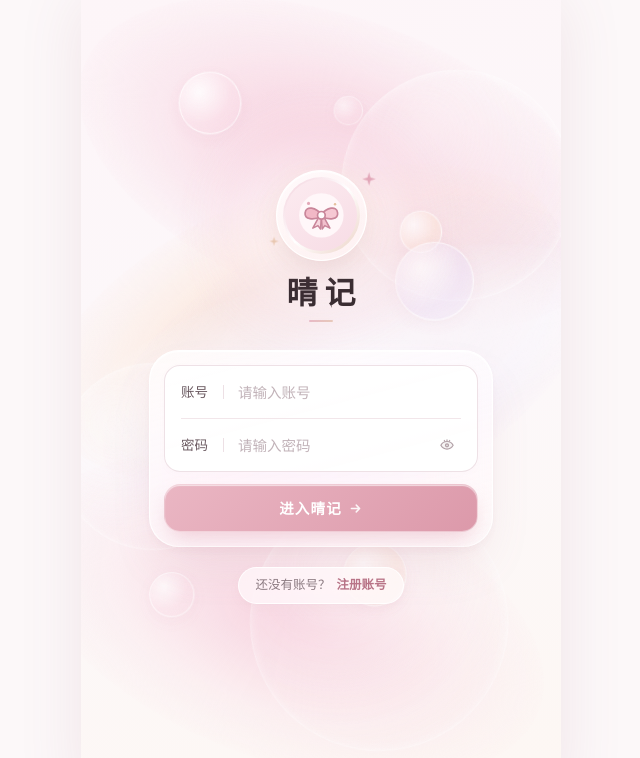
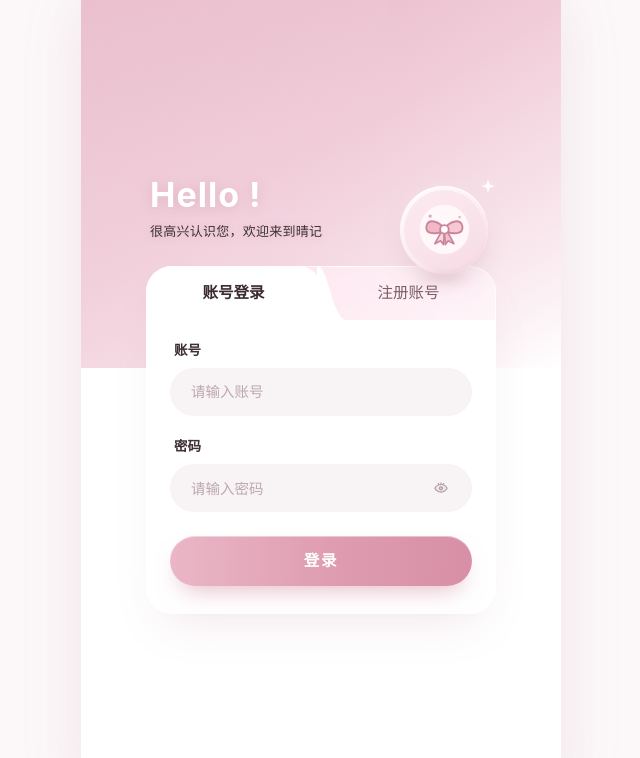
Before and after one commit to hxw-xiaoqinzhu/qingji, a Vue app in the folder frontend/: page /login in a window 1280 px wide. Shown: the top 758 px of the page, without its empty margins (319-959 px from the left). Built offline with nearby package versions, Linux system fonts and the light colour scheme; no server answers.

Commit message:
ui(login): pastel blush curved folder-tab login card with Hello greeting and perched circular avatar

```diff
--- a/frontend/src/views/LoginView.vue
+++ b/frontend/src/views/LoginView.vue
@@ -1,143 +1,166 @@
 <template>
-  <div class="relative h-full scroll-pane no-scrollbar px-6 pt-safe-screen pb-safe-sheet flex flex-col justify-center overflow-hidden">
-    <!-- Subtle Sculpted Specular Light Halo behind the Center Stage -->
-    <div
-      class="pointer-events-none absolute left-1/2 top-[28%] -translate-x-1/2 -translate-y-1/2 w-[280px] h-[280px] rounded-full login-halo"
-      aria-hidden="true"
-    />
+  <div class="login-page relative h-full scroll-pane no-scrollbar overflow-x-hidden flex flex-col">
+    <!-- Top Pale Pastel Blush-Rose Gradient Backdrop -->
+    <div class="login-hero-bg" aria-hidden="true">
+      <div class="login-hero-beam" />
+    </div>
 
-    <div class="relative z-10 w-full max-w-[344px] mx-auto -mt-6">
-      <!-- Sculpted Circular Liquid-Glass Avatar Medallion + Poised Brand Wordmark -->
-      <div class="flex flex-col items-center text-center mb-7 select-none">
-        <div class="relative mb-4">
-          <div class="login-avatar-aura" aria-hidden="true" />
-          <div class="login-avatar-shell">
-            <div class="login-avatar-ring">
-              <StudioAvatar :src="savedAvatar" :size="72" rounded-class="rounded-full" />
+    <!-- Main Centered Column -->
+    <div class="relative z-10 w-full max-w-[390px] mx-auto px-5 pt-safe-screen pb-10 flex-1 flex flex-col justify-center">
+      <!-- Top Greeting + Perched Circular Avatar Medallion -->
+      <div class="relative flex items-end justify-between px-1 pb-5 pt-4 select-none">
+        <div class="pb-1 pr-3 min-w-0">
+          <h1 class="text-[34px] font-bold tracking-[0.03em] text-white leading-none login-hello-shadow">
+            Hello !
+          </h1>
+          <p class="text-[13px] text-white/92 mt-2.5 font-medium tracking-[0.02em] login-sub-shadow">
+            很高兴认识您，欢迎来到晴记
+          </p>
         </div>
+
+        <!-- Circular Avatar Perched Elegantly Above the Right Tab -->
+        <div class="relative shrink-0 -mb-7 mr-1 z-20">
+          <div class="login-avatar-glow" aria-hidden="true" />
+          <div class="login-avatar-frame">
+            <StudioAvatar :src="savedAvatar" :size="80" rounded-class="rounded-full" />
           </div>
-          <!-- Delicate Floating Couture Sparkles -->
+          <!-- Soft Reflection Shadow on Tab Edge -->
+          <div class="login-avatar-reflection" aria-hidden="true" />
+          <!-- Tiny Floating Sparkles -->
           <svg
-            class="pointer-events-none absolute -right-2.5 top-1 w-4 h-4 login-sparkle-1"
+            class="pointer-events-none absolute -right-2 -top-1 w-4 h-4 login-sparkle"
             viewBox="0 0 20 20"
             fill="none"
             aria-hidden="true"
           >
-            <path d="M10 1L11.8 7.2L18 9L11.8 10.8L10 17L8.2 10.8L2 9L8.2 7.2L10 1Z" fill="#DF9FB2" />
+            <path d="M10 1L11.8 7.2L18 9L11.8 10.8L10 17L8.2 10.8L2 9L8.2 7.2L10 1Z" fill="#FFFFFF" />
+          </svg>
+        </div>
+      </div>
+
+      <!-- Signature Curved Folder-Tab Card -->
+      <div class="login-card-wrap relative z-10">
+        <!-- Folder Tab Bar (Smooth S-Curve Transition between Active White Tab & Frosted Blush Tab) -->
+        <div class="relative flex h-[54px]">
+          <!-- Frosted Background Strip Behind Inactive Tab -->
+          <div class="login-tab-backdrop" aria-hidden="true" />
+
+          <!-- Left Tab: 账号登录 -->
+          <button
+            type="button"
+            class="login-tab-btn relative z-10 flex-1 flex items-center justify-center text-[15.5px] transition-colors"
+            :class="mode === 'login' ? 'is-active font-semibold text-[#3C2C32]' : 'font-medium text-[#7D5E69]'"
+            @click="switchMode('login')"
+          >
+            <span>账号登录</span>
+          </button>
+
+          <!-- Right Tab: 注册账号 -->
+          <button
+            type="button"
+            class="login-tab-btn relative z-10 flex-1 flex items-center justify-center text-[15.5px] transition-colors"
+            :class="mode === 'register' ? 'is-active font-semibold text-[#3C2C32]' : 'font-medium text-[#7D5E69]'"
+            @click="switchMode('register')"
+          >
+            <span>注册账号</span>
+          </button>
+
+          <!-- Sliding White Active Tab Silhouette with Iconic S-Curve Shoulder -->
+          <div
+            class="login-active-tab-shape"
+            :class="mode === 'login' ? 'is-left' : 'is-right'"
+            aria-hidden="true"
+          >
+            <svg
+              v-if="mode === 'login'"
+              class="tab-curve-right"
+              viewBox="0 0 36 54"
+              preserveAspectRatio="none"
+            >
+              <path d="M0,0 C14,0 16,54 36,54 L0,54 Z" fill="#FFFFFF" />
             </svg>
             <svg
-            class="pointer-events-none absolute -left-2 bottom-2.5 w-3 h-3 login-sparkle-2"
-            viewBox="0 0 20 20"
-            fill="none"
-            aria-hidden="true"
+              v-else
+              class="tab-curve-left"
+              viewBox="0 0 36 54"
+              preserveAspectRatio="none"
             >
-            <path d="M10 2L11.5 7.5L17 9L11.5 10.5L10 16L8.5 10.5L3 9L8.5 7.5L10 2Z" fill="#E8C6AE" />
+              <path d="M36,0 C22,0 20,54 0,54 L36,54 Z" fill="#FFFFFF" />
             </svg>
           </div>
-
-        <h1 class="text-[31px] font-semibold tracking-[0.22em] indent-[0.22em] text-[#3A2D32] leading-none">
-          晴记
-        </h1>
-        <span class="block w-6 h-[2.5px] rounded-full mx-auto mt-3 wordmark-accent" />
         </div>
 
-      <!-- Concentric iOS 27 Liquid Glass Pavilion (R_outer=30px, p=14px -> R_inner=16px) -->
-      <form class="login-glass-shell p-[14px]" @submit.prevent="handleSubmit">
-        <!-- Unified Inset Porcelain Field Group -->
-        <div class="login-field-group overflow-hidden">
-          <!-- Row 1: Username -->
-          <label class="login-row">
-            <span class="login-row-label">账号</span>
-            <span class="login-row-divider" />
+        <!-- Pure White Form Body -->
+        <form class="login-card-body px-6 pt-5 pb-7 space-y-5" @submit.prevent="handleSubmit">
+          <!-- Field 1: Username -->
+          <div>
+            <label class="block text-[13.5px] font-semibold text-[#3F3036] mb-2 pl-1">账号</label>
+            <div class="login-pill-field">
               <input
                 v-model.trim="form.username"
                 type="text"
                 autocomplete="username"
                 placeholder="请输入账号"
-              class="login-row-input"
+                class="login-pill-input"
               />
-          </label>
+            </div>
+          </div>
 
-          <!-- Optional Row: Studio Name (Register only) -->
-          <template v-if="mode === 'register'">
-            <div class="mx-4 h-[1px] bg-[#F2E6EA]" />
-            <label class="login-row stagger-item">
-              <span class="login-row-label">名称</span>
-              <span class="login-row-divider" />
+          <!-- Optional Field: Studio Name (Register Mode) -->
+          <div v-if="mode === 'register'" class="stagger-item">
+            <label class="block text-[13.5px] font-semibold text-[#3F3036] mb-2 pl-1">工作室名称</label>
+            <div class="login-pill-field">
               <input
                 v-model.trim="form.studioName"
                 type="text"
-                placeholder="化妆室名称（选填）"
-                class="login-row-input"
+                placeholder="如：嘻嘻化妆室（选填）"
+                class="login-pill-input"
               />
-            </label>
-          </template>
+            </div>
+          </div>
 
-          <div class="mx-4 h-[1px] bg-[#F2E6EA]" />
-
-          <!-- Row 2: Password -->
-          <label class="login-row">
-            <span class="login-row-label">密码</span>
-            <span class="login-row-divider" />
+          <!-- Field 2: Password -->
+          <div>
+            <label class="block text-[13.5px] font-semibold text-[#3F3036] mb-2 pl-1">密码</label>
+            <div class="login-pill-field">
               <input
                 v-model="form.password"
                 :type="showPwd ? 'text' : 'password'"
                 autocomplete="current-password"
-              :placeholder="mode === 'register' ? '设置 6 位以上密码' : '请输入密码'"
-              class="login-row-input pr-2"
+                :placeholder="mode === 'register' ? '请设置 6 位以上密码' : '请输入密码'"
+                class="login-pill-input pr-2"
               />
               <button
                 type="button"
-              class="w-7 h-7 rounded-full flex items-center justify-center text-[#B2A0A7] active:bg-[#FAF0F3] active:text-[#C47E91] transition-colors shrink-0"
+                class="w-8 h-8 rounded-full flex items-center justify-center text-[#B29DA5] active:bg-white/80 active:text-[#C47E91] transition-colors shrink-0"
                 :aria-label="showPwd ? '隐藏密码' : '显示密码'"
                 @click.prevent="showPwd = !showPwd"
               >
                 <IconLashEyeClosed v-if="showPwd" :size="16" />
                 <IconLashEyeOpen v-else :size="16" />
               </button>
-          </label>
+            </div>
           </div>
 
           <!-- Inline Soft Error Pill -->
           <p
             v-if="errorMsg"
-          class="mt-2.5 text-[12.5px] text-status-danger-text bg-white/85 border border-[#F0D5DC] px-3.5 py-2 rounded-[12px] text-center"
+            class="text-[12.5px] text-status-danger-text bg-[#FDF2F5] border border-[#F2D6DE] px-4 py-2 rounded-full text-center"
           >
             {{ errorMsg }}
           </p>
 
-        <!-- Concentric Primary Action Button (R_inner=16px) -->
+          <!-- Full-Width Soft Blush-Rose Pill Submit CTA -->
+          <div class="pt-1">
             <button
               type="submit"
               :disabled="loading"
-          class="login-submit-btn mt-3 w-full h-[48px] rounded-[16px] text-white text-[14.5px] font-semibold tracking-[0.08em] flex items-center justify-center gap-1.5 disabled:opacity-60"
+              class="login-cta-btn w-full h-[50px] rounded-full text-white text-[15.5px] font-semibold tracking-[0.12em] disabled:opacity-60 pressable"
             >
-          <span>{{ loading ? '请稍候...' : mode === 'login' ? '进入晴记' : '注册并进入' }}</span>
-          <svg
-            v-if="!loading"
-            viewBox="0 0 20 20"
-            class="w-[15px] h-[15px] opacity-90"
-            fill="none"
-            stroke="currentColor"
-            stroke-width="2"
-            stroke-linecap="round"
-            stroke-linejoin="round"
-          >
-            <path d="M4.5 10h11M11 5.5 15.5 10 11 14.5" />
-          </svg>
+              {{ loading ? '请稍候...' : mode === 'login' ? '登录' : '注册并进入' }}
             </button>
+          </div>
         </form>
-
-      <!-- Delicate Frosted Pill Mode Switch -->
-      <div class="mt-5 flex justify-center">
-        <button
-          type="button"
-          class="login-switch-pill pressable inline-flex items-center gap-1.5 px-4 py-2 rounded-full text-[12.5px]"
-          @click="switchMode(mode === 'login' ? 'register' : 'login')"
-        >
-          <span class="text-[#8B7A81]">{{ mode === 'login' ? '还没有账号？' : '已有账号？' }}</span>
-          <span class="text-[#B87487] font-semibold">{{ mode === 'login' ? '注册账号' : '返回登录' }}</span>
-        </button>
       </div>
     </div>
   </div>
@@ -155,7 +178,6 @@ const route = useRoute();
 const auth = useAuthStore();
 
 const savedAvatar = ref<string>(localStorage.getItem('ms_last_avatar') || 'preset:ribbon');
-
 const mode = ref<'login' | 'register'>('login');
 const loading = ref(false);
 const showPwd = ref(false);
@@ -200,175 +222,200 @@ async function handleSubmit() {
 </script>
 
 <style scoped>
-.login-halo {
-  background: radial-gradient(
-    circle,
-    rgba(255, 255, 255, 0.85) 0%,
-    rgba(252, 232, 239, 0.35) 48%,
-    rgba(252, 232, 239, 0) 72%
-  );
-  animation: haloPulse 16s ease-in-out infinite alternate;
+.login-page {
+  background: linear-gradient(180deg, #FBF2F5 0%, #FFFFFF 46%, #FFFFFF 100%);
 }
 
-@keyframes haloPulse {
+/* Soft Pale Pastel Blush-Pink Gradient Top Canopy (Mirrors reference structure in rose-blush palette) */
+.login-hero-bg {
+  position: absolute;
+  top: 0;
+  left: 0;
+  right: 0;
+  height: 46%;
+  min-height: 310px;
+  background: linear-gradient(
+    148deg,
+    #E6B3C4 0%,
+    #F0CBD8 44%,
+    #F9E7EE 78%,
+    rgba(255, 255, 255, 0) 100%
+  );
+  overflow: hidden;
+  pointer-events: none;
+}
+
+.login-hero-beam {
+  position: absolute;
+  top: -30%;
+  left: -15%;
+  width: 85%;
+  height: 150%;
+  background: linear-gradient(
+    130deg,
+    rgba(255, 255, 255, 0.24) 0%,
+    rgba(255, 255, 255, 0.06) 55%,
+    rgba(255, 255, 255, 0) 70%
+  );
+  transform: rotate(-12deg);
+}
+
+.login-hello-shadow {
+  text-shadow: 0 2px 12px rgba(173, 108, 129, 0.22);
+}
+
+.login-sub-shadow {
+  text-shadow: 0 1px 8px rgba(173, 108, 129, 0.18);
+}
+
+.login-avatar-glow {
+  position: absolute;
+  inset: -10px;
+  border-radius: 9999px;
+  background: radial-gradient(circle, rgba(255, 255, 255, 0.72) 0%, rgba(255, 255, 255, 0) 70%);
+  filter: blur(6px);
+  pointer-events: none;
+}
+
+.login-avatar-frame {
+  position: relative;
+  padding: 4px;
+  border-radius: 9999px;
+  background: linear-gradient(145deg, #FFFFFF 0%, #FCEBF0 55%, #F2D1DC 100%);
+  box-shadow:
+    0 12px 26px -8px rgba(168, 108, 128, 0.34),
+    inset 0 1px 1px rgba(255, 255, 255, 0.96);
+}
+
+.login-avatar-reflection {
+  position: absolute;
+  left: 50%;
+  bottom: -10px;
+  transform: translateX(-50%);
+  width: 64px;
+  height: 12px;
+  border-radius: 9999px;
+  background: radial-gradient(ellipse, rgba(196, 134, 154, 0.28) 0%, rgba(196, 134, 154, 0) 72%);
+  filter: blur(4px);
+  pointer-events: none;
+}
+
+.login-sparkle {
+  animation: loginSparkle 4.8s ease-in-out infinite alternate;
+}
+
+@keyframes loginSparkle {
   0% {
-    transform: translate3d(-50%, -50%, 0) scale(0.94);
+    transform: translateY(0) scale(0.9);
     opacity: 0.75;
   }
   100% {
-    transform: translate3d(-50%, -50%, 0) scale(1.12);
+    transform: translateY(-3px) scale(1.1);
     opacity: 1;
   }
 }
 
-.wordmark-accent {
-  background: linear-gradient(90deg, #E8B9C6 0%, #E7C9BA 100%);
+.login-card-wrap {
+  border-radius: 26px;
+  box-shadow: 0 22px 48px -20px rgba(182, 124, 144, 0.22);
 }
 
-.login-avatar-aura {
+.login-tab-backdrop {
   position: absolute;
-  inset: -12px;
-  border-radius: 9999px;
-  background: radial-gradient(
-    circle,
-    rgba(243, 200, 214, 0.42) 0%,
-    rgba(246, 224, 206, 0.22) 52%,
-    rgba(255, 255, 255, 0) 74%
-  );
-  filter: blur(8px);
-  pointer-events: none;
+  inset: 0;
+  border-radius: 26px 26px 0 0;
+  background: rgba(255, 255, 255, 0.44);
+  backdrop-filter: blur(18px) saturate(160%);
+  -webkit-backdrop-filter: blur(18px) saturate(160%);
+  border: 1px solid rgba(255, 255, 255, 0.72);
+  border-bottom: none;
 }
 
-.login-avatar-shell {
-  position: relative;
-  padding: 6px;
-  border-radius: 9999px;
-  background: linear-gradient(155deg, rgba(255, 255, 255, 0.82) 0%, rgba(255, 247, 250, 0.56) 100%);
-  backdrop-filter: blur(18px) saturate(170%);
-  -webkit-backdrop-filter: blur(18px) saturate(170%);
-  border: 1px solid rgba(255, 255, 255, 0.94);
-  box-shadow:
-    0 16px 34px -12px rgba(186, 126, 146, 0.28),
-    inset 0 1px 1px rgba(255, 255, 255, 0.96);
+.login-active-tab-shape {
+  position: absolute;
+  top: 0;
+  bottom: -1px;
+  width: 50%;
+  background: #FFFFFF;
+  z-index: 2;
+  transition: transform 280ms cubic-bezier(0.22, 1, 0.36, 1);
 }
 
-.login-avatar-ring {
-  padding: 2.5px;
-  border-radius: 9999px;
-  background: linear-gradient(135deg, #F3D1DC 0%, #FFFFFF 50%, #ECD2C6 100%);
+.login-active-tab-shape.is-left {
+  left: 0;
+  border-radius: 26px 22px 0 0;
 }
 
-.login-sparkle-1 {
-  animation: sparkleFloat 5.5s ease-in-out infinite alternate;
+.login-active-tab-shape.is-right {
+  left: 50%;
+  border-radius: 22px 26px 0 0;
 }
 
-.login-sparkle-2 {
-  animation: sparkleFloat 6.8s ease-in-out 1.2s infinite alternate;
+.tab-curve-right {
+  position: absolute;
+  top: 0;
+  right: -28px;
+  width: 32px;
+  height: 100%;
+  display: block;
 }
 
-@keyframes sparkleFloat {
-  0% {
-    transform: translateY(0) scale(0.92);
-    opacity: 0.65;
-  }
-  100% {
-    transform: translateY(-3px) scale(1.08);
-    opacity: 1;
-  }
+.tab-curve-left {
+  position: absolute;
+  top: 0;
+  left: -28px;
+  width: 32px;
+  height: 100%;
+  display: block;
 }
 
-.login-glass-shell {
-  border-radius: 30px;
-  background: linear-gradient(
-    165deg,
-    rgba(255, 255, 255, 0.72) 0%,
-    rgba(255, 250, 252, 0.54) 100%
-  );
-  backdrop-filter: blur(28px) saturate(185%);
-  -webkit-backdrop-filter: blur(28px) saturate(185%);
-  border: 1px solid rgba(255, 255, 255, 0.94);
-  box-shadow:
-    0 24px 50px -14px rgba(182, 126, 144, 0.17),
-    0 4px 12px -2px rgba(182, 126, 144, 0.05),
-    inset 0 1px 1px rgba(255, 255, 255, 0.98);
+.login-card-body {
+  background: #FFFFFF;
+  border-radius: 0 0 26px 26px;
 }
 
-.login-field-group {
-  border-radius: 16px;
-  background: rgba(255, 255, 255, 0.90);
-  border: 1px solid rgba(238, 224, 229, 0.95);
-  box-shadow:
-    0 2px 10px -2px rgba(180, 136, 148, 0.04),
-    inset 0 1px 0 rgba(255, 255, 255, 0.96);
+.login-pill-field {
+  display: flex;
+  align-items: center;
+  height: 48px;
+  padding: 0 14px 0 20px;
+  border-radius: 9999px;
+  background: #F8F3F5;
+  border: 1px solid transparent;
+  transition: background-color 180ms ease, border-color 180ms ease, box-shadow 180ms ease;
 }
 
-.login-row {
-  position: relative;
-  display: flex;
-  align-items: center;
-  height: 52px;
-  padding: 0 16px;
-  cursor: text;
-  transition: background-color 180ms ease;
-}
-.login-row:focus-within {
-  background-color: #FFFFFF;
-}
-.login-row:focus-within .login-row-label {
-  color: #B87487;
-}
-.login-row:focus-within .login-row-divider {
-  background-color: #E5B9C5;
+.login-pill-field:focus-within {
+  background: #FFFFFF;
+  border-color: #E7BAC7;
+  box-shadow: 0 0 0 3px rgba(231, 186, 199, 0.22);
 }
 
-.login-row-label {
-  width: 42px;
-  font-size: 13.5px;
-  font-weight: 500;
-  color: #6B5A61;
-  flex-shrink: 0;
-  user-select: none;
-  transition: color 180ms ease;
-}
-
-.login-row-divider {
-  width: 1px;
-  height: 14px;
-  background-color: #EDE0E5;
-  margin-right: 14px;
-  flex-shrink: 0;
-  transition: background-color 180ms ease;
-}
-
-.login-row-input {
-  flex: 1 1 0%;
+.login-pill-input {
+  flex: 1;
   min-width: 0;
   height: 100%;
-  background: transparent !important;
-  border: 0 !important;
-  outline: none !important;
-  box-shadow: none !important;
+  background: transparent;
+  border: none;
+  outline: none;
   font-size: 14.5px;
   color: #3A2D32;
 }
 
-.login-submit-btn {
-  background: linear-gradient(135deg, #EAB6C3 0%, #DC99AA 100%);
-  border: 1px solid rgba(255, 255, 255, 0.42);
-  box-shadow:
-    0 10px 22px -6px rgba(214, 142, 162, 0.42),
-    inset 0 1px 1px rgba(255, 255, 255, 0.62);
-  transition: transform 160ms cubic-bezier(0.32, 0.72, 0, 1), opacity 160ms ease;
-}
-.login-submit-btn:active {
-  transform: scale(0.975);
+.login-pill-input::placeholder {
+  color: #BCA8B0;
+  font-weight: 400;
 }
 
-.login-switch-pill {
-  background: rgba(255, 255, 255, 0.62);
-  backdrop-filter: blur(16px) saturate(160%);
-  -webkit-backdrop-filter: blur(16px) saturate(160%);
-  border: 1px solid rgba(255, 255, 255, 0.88);
-  box-shadow: 0 4px 14px -4px rgba(180, 136, 148, 0.10);
+.login-cta-btn {
+  background: linear-gradient(92deg, #EAB7C7 0%, #DF9DB1 52%, #D78FA5 100%);
+  box-shadow:
+    0 12px 24px -10px rgba(206, 132, 155, 0.62),
+    inset 0 1px 0 rgba(255, 255, 255, 0.42);
+  transition: transform 140ms ease, box-shadow 180ms ease, opacity 160ms ease;
+}
+
+.login-cta-btn:active {
+  transform: scale(0.985);
 }
 </style>
```
Lines whose indentation alone changed are shown as unchanged.
